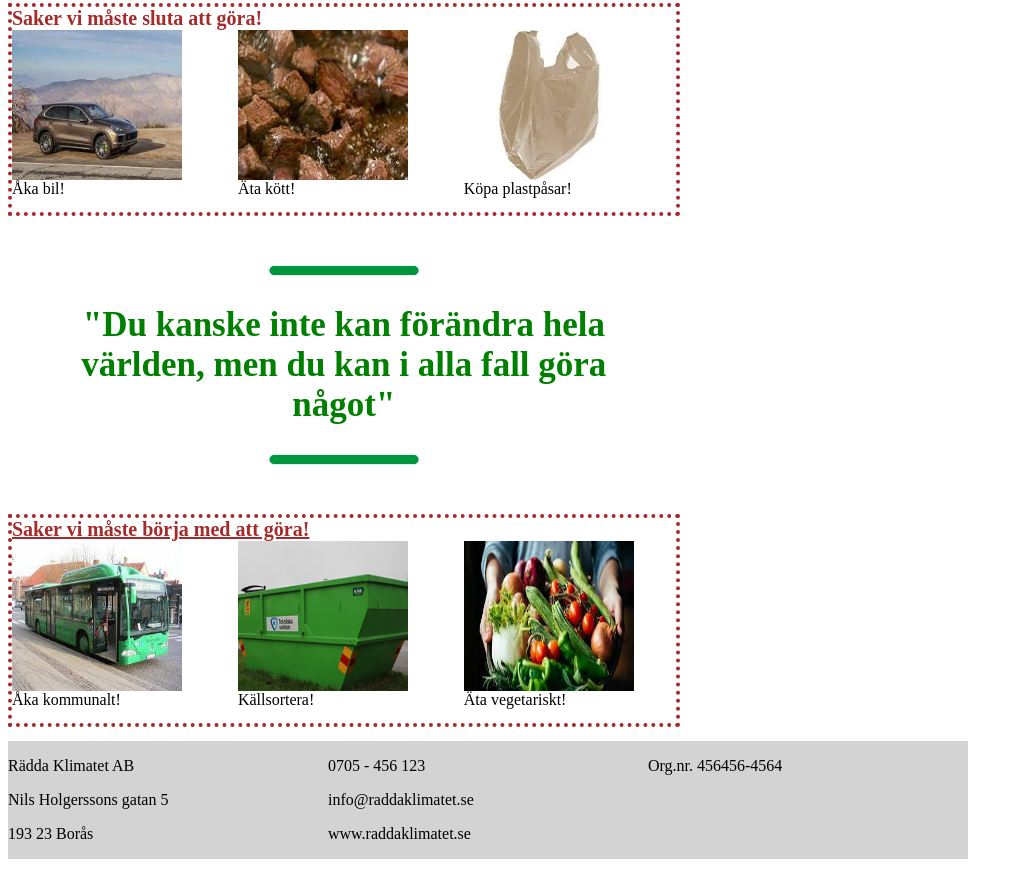
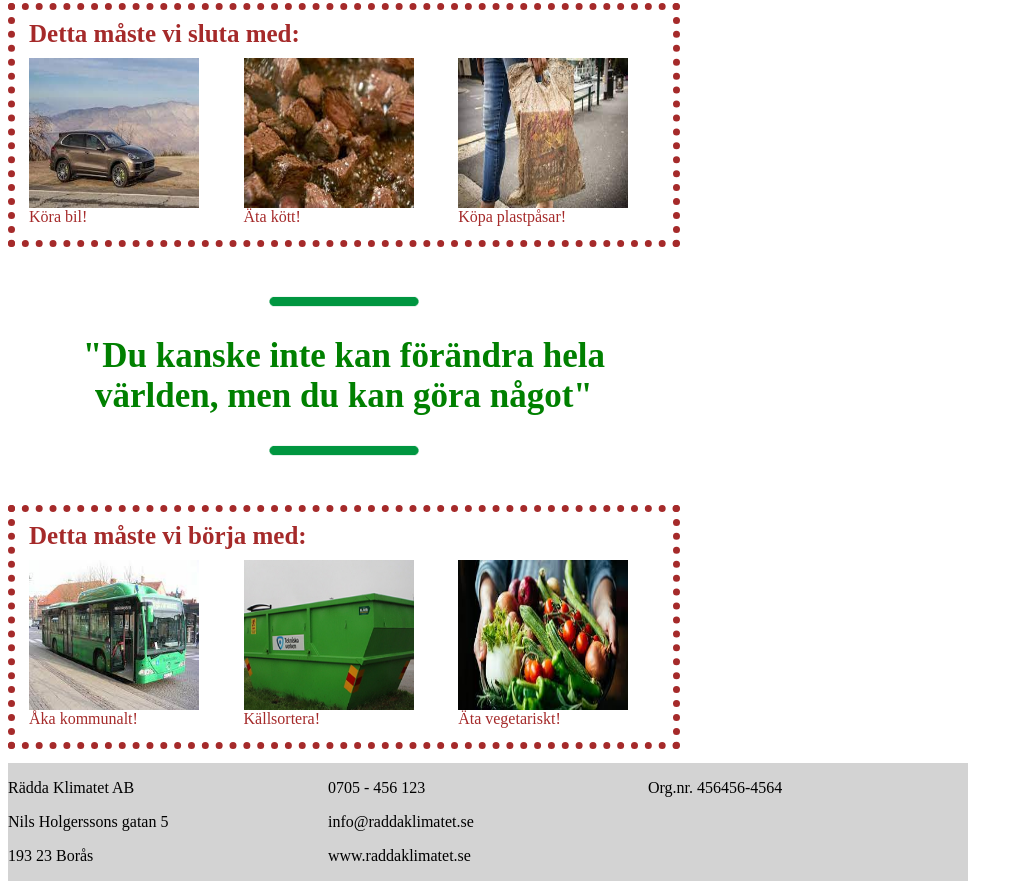
Before and after one commit to carlhenriklundin/FrontEnd, a plain HTML site: page index.html in a window 1280 px wide. Shown: the part 761-1650 px from the top of the page, without its empty margins (0-1023 px from the left). Before the commit the page ends 1628 px from the top, so only its background shows below. Drawn offline with Linux system fonts and the light colour scheme; a web font is replaced by a local one.

Commit message:
Update Main

```diff
--- a/css/style.css
+++ b/css/style.css
@@ -84,11 +84,13 @@ grid-area: mainslideshow ;
                 .articlesHeadline {
     grid-area: articlesHeadline;
     color: brown;
+    margin-top: 10px;
+    margin-bottom: 10px;
                 }
 
     .articlesHeadline h1 {
         margin: 0px;
-        font-size: 20px;
+        font-size: 25px;
     }
 
 
@@ -117,6 +119,11 @@ grid-area: article3 ;
                     grid-area: articletext;
                 }
 
+                .articletext p {
+                    margin: 0px;
+                    color: brown;
+                }
+
                 .articlepicture {
                     grid-area: articlepicture;
                     height: 150px;
@@ -142,7 +149,7 @@ aside {
 .nextTime {
     margin-top: 14px;;
     border-width: 4px;
-    border-style:dotted;
+    border-style:solid;
     border-color: brown;
 }
 aside p {
@@ -177,6 +184,8 @@ input {
     width: 100%;
     margin-bottom: 14px;;
 }
+
+
 
 aside h4 {
     text-align: center;
@@ -253,10 +262,11 @@ footer{
                 grid-template-columns: 1fr 1fr 1fr;
                 grid-template-rows: auto;
                 column-gap: 14px;
-                border-width: 4px;
+                border-width: 7px;
+                padding-left: 14px;
+                padding-right: 14px;;
     border-style:dotted;
     border-color: brown;
-
                 grid-template-areas:
                 "articlesHeadline articlesHeadline articlesHeadline"
                 "article1 article2 article3"
--- a/index.html
+++ b/index.html
@@ -29,56 +29,68 @@
 
                 <div class="threeArticleBlocks articleblock1">
                         <div class="articlesHeadline">
-                            <h1> Saker vi måste sluta att göra!</h1>
+                            <h1>Detta måste vi sluta med:</h1>
                         </div>
 
                         <div class="article article1">
                                 <div class="articlepicture"><img class="articlePictures" src="Pictures/bil.jpg" alt=""></div>
-                                <div class="articletext">Åka bil!</div>
+                                <div class="articletext">
+                                    <p>Köra bil!</p>
+                                        </div>
                         </div>
 
 
                         <div class="article article2">
                                 <div class="articlepicture"><img class="articlePictures" src="Pictures/meat.jpg" alt=""></div>
-                                <div class="articletext">Äta kött!</div>
+                                <div class="articletext">
+                                   <p>Äta kött!</p>
+                                </div>
                         </div>
 
                         <div class="article article3">
-                                <div class="articlepicture"><img class="articlePictures" src="Pictures/plastpase.jpg" alt=""></div>
-                                <div class="articletext">Köpa plastpåsar!</div>
+                                <div class="articlepicture"><img class="articlePictures" src="Pictures/brun plastpåse.jpg" alt=""></div>
+                                <div class="articletext">
+                                <p>Köpa plastpåsar!</p>
+                                </div>
                         </div>
                 </div>
 
 
         <div class="citat citat2">
             <img src="Pictures/avskiljare.png" alt="Avskiljare">
-            <h2> "Du kanske inte kan förändra hela världen, men du kan i alla fall göra något"</h2>
+            <h2> "Du kanske inte kan förändra hela världen, men du kan göra något"</h2>
             <img src="Pictures/avskiljare.png" alt="Avskiljare">
         </div>
 
 
         <div class="threeArticleBlocks articleblock2">
             <Div class="articlesHeadline">
-                <h1> <u> Saker vi måste börja med att göra!</u></h1>
+                <h1>Detta måste vi börja med:</h1>
             </div>
 
             <div class="article article1">
                 <div class="articlepicture"><img class="articlePictures" src="Pictures/buss.jpg" alt=""></div>
                 <div class="articletext"></div>
-                <div class="articletext">Åka kommunalt!</div>
+                <div class="articletext">
+                    <p>Åka kommunalt!</p>
+                </div>
             </div>
 
 
             <div class="article article2">
                 <div class="articlepicture"><img class="articlePictures" src="Pictures/container.jpg" alt=""></div>
                 <div class="articletext"></div>
-                <div class="articletext">Källsortera!</div>
+                <div class="articletext">
+                    <p>Källsortera!</p>
+                </div>
             </div>
 
             <div class="article article3">
                 <div class="articlepicture"><img class="articlePictures" src="Pictures/vegetariskt.jpg" alt=""></div>
                 <div class="articletext"></div>
-                <div class="articletext">Äta vegetariskt!</div>
+                <div class="articletext">
+                    <p> Äta vegetariskt!</p>
+                </div>
             </div>
         </div>
 
```
Also changed, not shown: Pictures/brun plastpåse.jpg (added).
